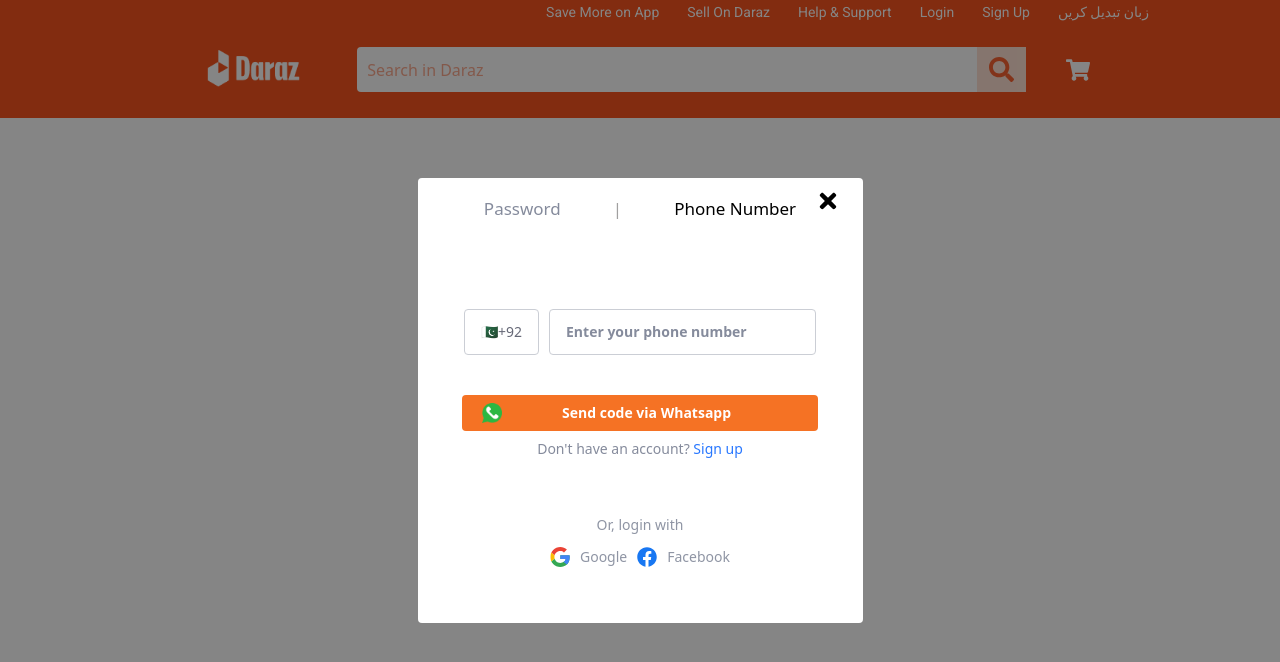
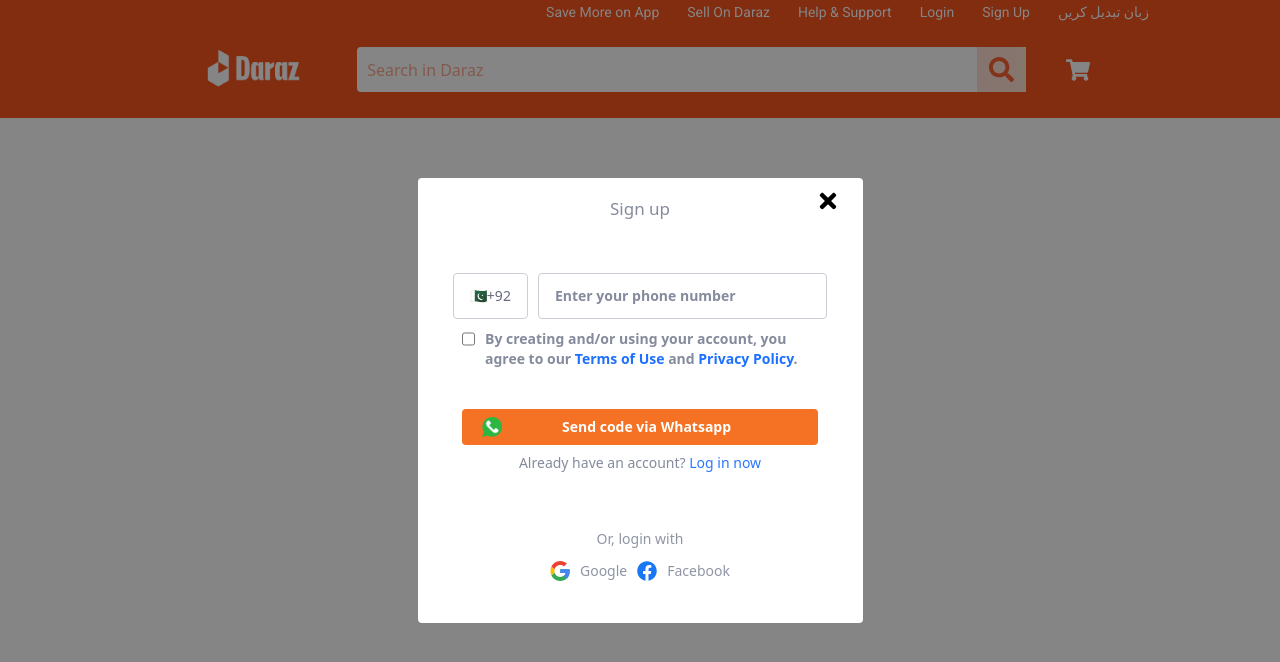
Before and after one commit to zaid-khan-code/Daraz-Clone, a React (Vite) app: page / in a window 1280 px wide. Shown: the top 662 px of the page. Built offline with nearby package versions, Linux system fonts and the light colour scheme.

Commit message:
signup modal UI completed

```diff
--- a/src/components/Auth.jsx
+++ b/src/components/Auth.jsx
@@ -11,25 +11,48 @@
           <div className="w-[90%] h-max flex justify-end mt-[11px] mr-0 mb-[-45px] ml-0">
             <FaTimes className=" text-2xl" />
           </div>
-          <div className="text-[17px] flex justify-center font-medium items-center h-max gap-10 w-full mt-4 mb-9">
-            <button className="text-[#858b9c] cursor-pointer px-3">
-              Password
+          <div className="text-[17px] flex justify-center font-medium items-center h-max gap-10 w-full mt-4">
+            <button className="text-[#858b9c] cursor-default px-3">
+              Sign up
             </button>
-            <span className="text-[#6867679f] cursor-default"> | </span>
-            <button className="cursor-pointer px-3 ">Phone Number</button>
           </div>
           <form className="w-full flex flex-col gap-10 font-semibold text-sm justify-center items-center">
+            <div className="flex flex-col gap-[10px]">
               <div className="flex w-full justify-center items-center gap-[10px] mt-10">
-              <div className="rounded-sm text-[#4b4f5fd9] px-4 py-3 w-[20%] font-medium max-w-max border border-[#cbced5]">
+                <div className="rounded-sm text-[#4b4f5fd9] px-4 py-3 w-[30%] font-medium max-w-max border border-[#cbced5]">
                   🇵🇰+92
                 </div>
                 <input
-                className="rounded-sm focus:outline-[#2f2ff0] placeholder:text-[#858b9c] px-4 py-3 w-[60%] border border-[#cbced5]"
+                  className="rounded-sm focus:outline-[#2f2ff0] placeholder:text-[#858b9c] px-4 py-3 w-[65%] border border-[#cbced5]"
                   type="tel"
                   placeholder="Enter your phone number "
                   name="phoneNumber"
                   id="phoneNumber"
                 />
+              </div>
+              <div className="flex justify-center">
+                <div className="flex justify-center gap-[10px] w-[80%]">
+                  <input
+                    type="checkbox"
+                    name="checkbox"
+                    className=" h-5 w-5 accent-[#4f39f6] cursor-pointer hover:accent-[#4f39f6cc] active:accent-[#4f39f6e6]
+ "
+                    id="checkbox"
+                  />
+                  <p className="text-[#858b9c]">
+                    By creating and/or using your account, you agree to our
+                    <span className="text-[#1e71ff] cursor-pointer">
+                      {" "}
+                      Terms of Use
+                    </span>{" "}
+                    and{" "}
+                    <span className="text-[#1e71ff] cursor-pointer">
+                      Privacy Policy
+                    </span>
+                    .
+                  </p>
+                </div>
+              </div>
             </div>
             <div className="flex gap-2 flex-col justify-center w-[80%] items-center ">
               <button
@@ -46,8 +69,11 @@
               </button>
               <div>
                 <p className="text-[#858b9c] font-medium">
-                  Don't have an account?
-                  <span className="text-[#2978ff] cursor-pointer"> Sign up</span>
+                  Already have an account?
+                  <span className="text-[#2978ff] cursor-pointer">
+                    {" "}
+                    Log in now
+                  </span>
                 </p>
               </div>
             </div>
```
Lines whose indentation alone changed are shown as unchanged.
